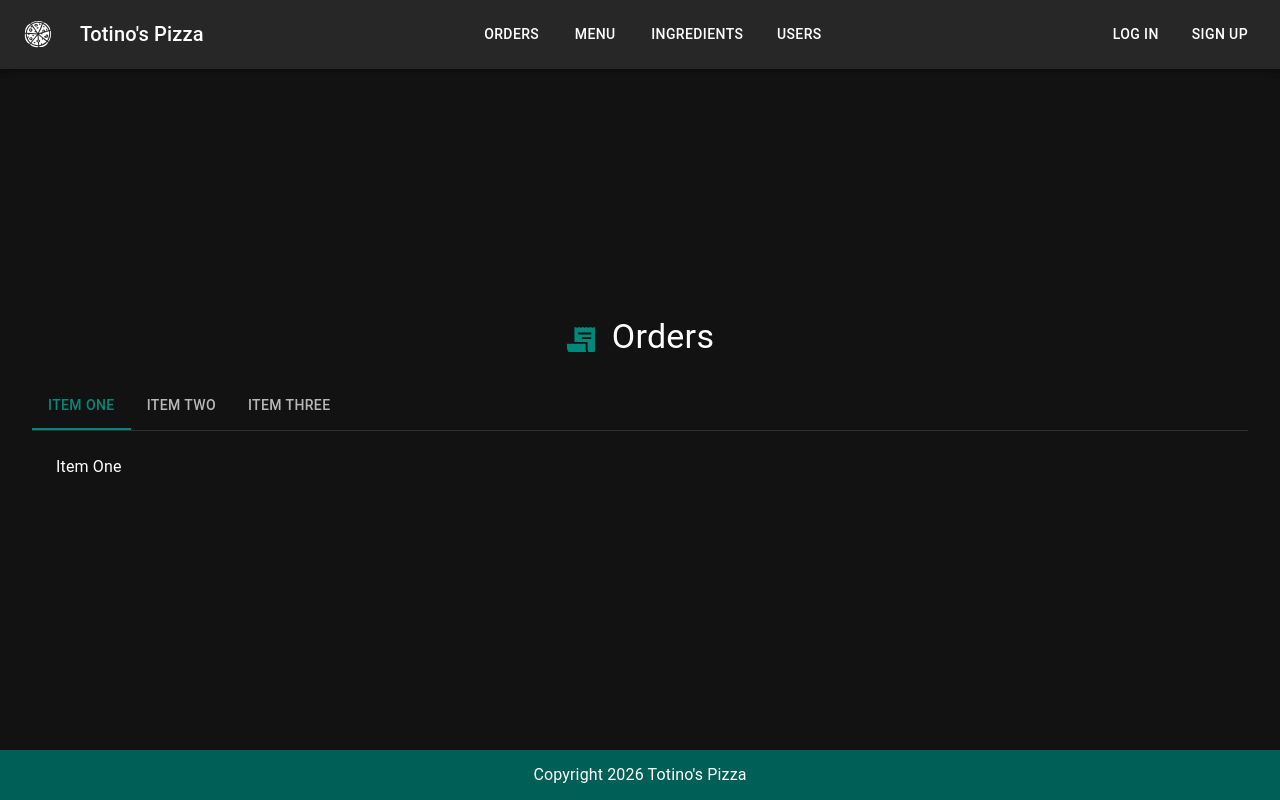
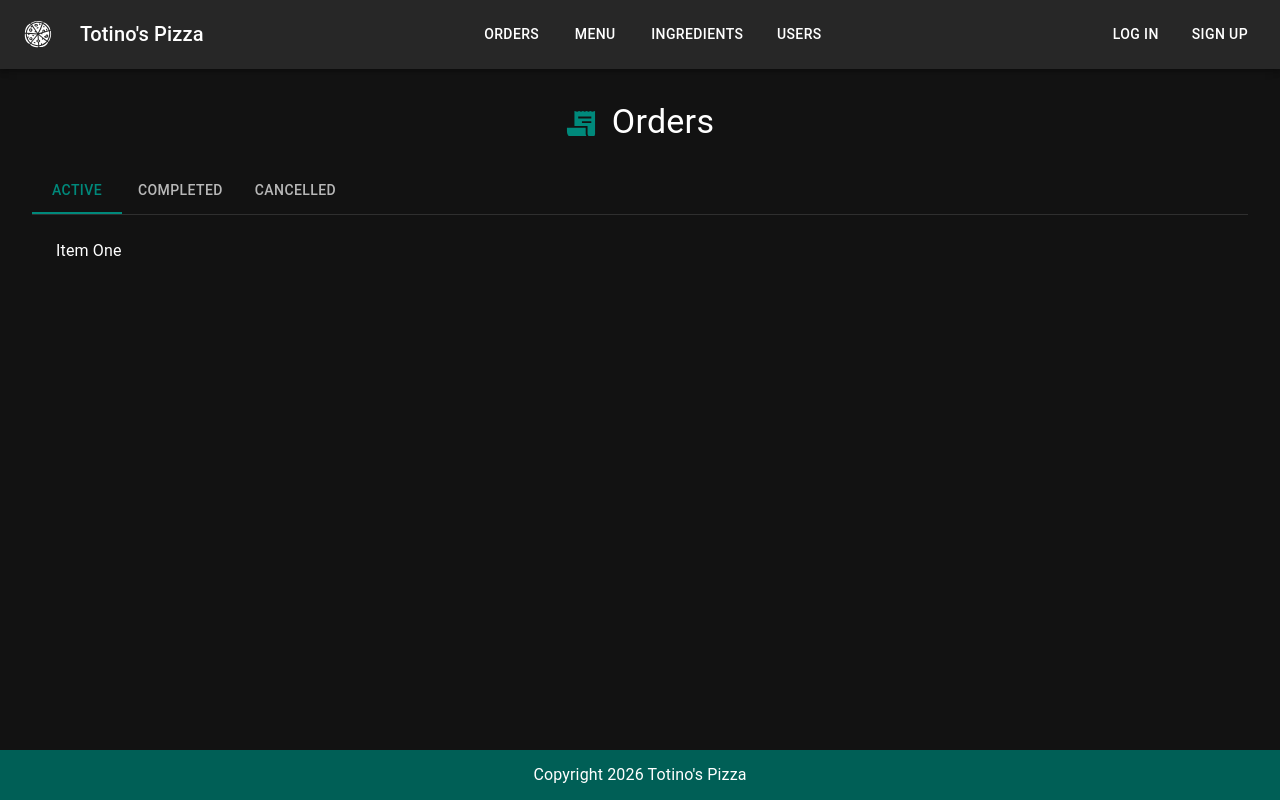
Before and after one commit to mssnvrmr/fe-totinos, a React (Vite) app: page / in a window 1280 px wide. Both pictures are taken after a click on the button "ORDERS". Built offline with nearby package versions, Linux system fonts and the light colour scheme.

Commit message:
Fix Auth issue not saving the role

```diff
--- a/src/api/users.ts
+++ b/src/api/users.ts
@@ -85,10 +85,16 @@ async function register(payload: RegisterPayload): Promise<RegisterResponse> {
 
 async function getUsers(): Promise<User[]> {
   const res = await fetch(`${import.meta.env.VITE_API_URL}/api/users`, {
-    headers: authHeaders(),
+    method: "GET",
+    headers: authHeaders({ "Content-Type": "application/json" }),
   });
-  const data = await res.json();
-  return data;
+
+  if (!res.ok) {
+    const err = await res.json().catch(() => ({}));
+    throw new Error(err.message ?? "Failed to fetch users");
+  }
+
+  return res.json();
 }
 
 async function updateUser(payload: UpdatePayload): Promise<UpdateResponse> {
@@ -140,10 +146,11 @@ export function useSignUp() {
   });
 }
 
-export function useGetUsers() {
+export function useGetUsers(enabled = true) {
   return useQuery({
     queryKey: ["users"],
-    queryFn: () => getUsers()
+    queryFn: () => getUsers(),
+    enabled,
   });
 }
 
--- /dev/null
+++ b/src/components/AdminOrders/AdminOrders.tsx
@@ -0,0 +1,61 @@
+import { Tabs, Tab, Box } from '@mui/material';
+import React, { useState } from 'react';
+
+interface TabPanelProps {
+  children?: React.ReactNode;
+  index: number;
+  value: number;
+}
+
+const CustomTabPanel = (props: TabPanelProps) => {
+  const { children, value, index, ...other } = props;
+
+  return (
+    <div
+      role="tabpanel"
+      hidden={value !== index}
+      id={`simple-tabpanel-${index}`}
+      aria-labelledby={`simple-tab-${index}`}
+      {...other}
+    >
+      {value === index && <Box sx={{ p: 3 }}>{children}</Box>}
+    </div>
+  );
+}
+
+const a11yProps = (index: number) => {
+  return {
+    id: `simple-tab-${index}`,
+    'aria-controls': `simple-tabpanel-${index}`,
+  };
+}
+
+export const AdminOrders = () => {
+  const [value, setValue] = useState(0);
+
+  const handleChange = (event: React.SyntheticEvent, newValue: number) => {
+    setValue(newValue);
+  };
+
+  return (
+    <Box sx={{ width: '100%' }}>
+      <Box sx={{ borderBottom: 1, borderColor: 'divider' }}>
+        <Tabs value={value} onChange={handleChange} aria-label="Admin orders tabs">
+          <Tab label="Active" {...a11yProps(0)} />
+          <Tab label="Completed" {...a11yProps(1)} />
+          <Tab label="Cancelled" {...a11yProps(2)} />
+        </Tabs>
+      </Box>
+      <CustomTabPanel value={value} index={0}>
+        Item One
+      </CustomTabPanel>
+      <CustomTabPanel value={value} index={1}>
+        Item Two
+      </CustomTabPanel>
+      <CustomTabPanel value={value} index={2}>
+        Item Three
+      </CustomTabPanel>
+    </Box>
+
+  );
+};
--- a/src/components/Auth/AuthContext.tsx
+++ b/src/components/Auth/AuthContext.tsx
@@ -18,16 +18,46 @@ interface AuthProviderProps {
   children: ReactNode;
 }
 
+const AUTH_KEYS = ['jwt_token', 'user_name', 'user_role'] as const;
+
+function clearStoredAuth(): void {
+  AUTH_KEYS.forEach((key) => localStorage.removeItem(key));
+}
+
+/** Tokens issued before role was added to the JWT payload fail admin checks with 403. */
+function readTokenPayload(token: string): { role?: string } | null {
+  try {
+    const [, payload] = token.split('.');
+    if (!payload) return null;
+    const normalized = payload.replace(/-/g, '+').replace(/_/g, '/');
+    const padded = normalized.padEnd(normalized.length + ((4 - (normalized.length % 4)) % 4), '=');
+    return JSON.parse(atob(padded)) as { role?: string };
+  } catch {
+    return null;
+  }
+}
+
+function getValidStoredToken(): string | null {
+  const token = localStorage.getItem('jwt_token');
+  if (!token) return null;
+
+  const payload = readTokenPayload(token);
+  if (!payload?.role) {
+    clearStoredAuth();
+    return null;
+  }
+
+  return token;
+}
+
 export const AuthProvider: React.FC<AuthProviderProps> = ({ children }) => {
-  const [token, setToken] = useState<string | null>(() => {
-    return localStorage.getItem('jwt_token');
-  });
-  const [userName, setUserName] = useState<string | null>(() => {
-    return localStorage.getItem('user_name');
-  });
-  const [role, setRole] = useState<UserRole | null>(() => {
-    return localStorage.getItem('user_role') as UserRole | null;
-  });
+  const [token, setToken] = useState<string | null>(getValidStoredToken);
+  const [userName, setUserName] = useState<string | null>(() =>
+    localStorage.getItem('user_name'),
+  );
+  const [role, setRole] = useState<UserRole | null>(
+    () => localStorage.getItem('user_role') as UserRole | null,
+  );
 
   const login = (newToken: string, name: string, role: UserRole): void => {
     localStorage.setItem('jwt_token', newToken);
@@ -39,9 +69,7 @@ export const AuthProvider: React.FC<AuthProviderProps> = ({ children }) => {
   };
 
   const logout = (): void => {
-    localStorage.removeItem('jwt_token');
-    localStorage.removeItem('user_name');
-    localStorage.removeItem('user_role');
+    clearStoredAuth();
     setToken(null);
     setUserName(null);
     setRole(null);
--- a/src/components/UsersTable/UsersTable.tsx
+++ b/src/components/UsersTable/UsersTable.tsx
@@ -12,12 +12,12 @@ import type { User } from '../../interfaces/User';
 import { SearchField } from '../FormFields/SearchField/SearchField';
 
 export const UsersTable = () => {
-  const { data: users = [] } = useGetUsers();
+  const { role, isAuthenticated } = useAuth();
+  const isAdmin = role === UserRolesEnum.ADMIN;
+  const { data: users = [] } = useGetUsers(isAuthenticated && isAdmin);
   const [openModal, setOpenModal] = useState(false);
   const [openDeleteModal, setOpenDeleteModal] = useState(false);
   const [selectedUser, setSelectedUser] = useState<User | undefined>();
-  const { role } = useAuth();
-  const isAdmin = role === UserRolesEnum.ADMIN;
 
   const { mutate: deleteUser, isPending: isDeletingUser } = useDeleteUser();
 
--- a/src/components/templates/Main/Main.tsx
+++ b/src/components/templates/Main/Main.tsx
@@ -5,9 +5,9 @@ import { Footer } from '../../Footer/Footer';
 
 export const Main = ({ children }: { children: React.ReactNode }) => {
   return (
-    <Stack sx={{ display: 'flex', height: '100vh', width: '100vw', alignItems: 'center' }}>
+    <Stack sx={{ display: 'flex', height: '100vh', width: '100vw', justifyContent: 'flex-start' }}>
       <NavBar />
-      <Stack sx={{ width: '100%', flex: 1, p: 4, alignItems: 'center', justifyContent: 'center', gap: 3 }}>
+      <Stack sx={{ width: '100%', flex: 1, p: 4, gap: 3, alignItems: 'center' }}>
         {children}
       </Stack>
       <Footer />
--- a/src/pages/Orders/Orders.tsx
+++ b/src/pages/Orders/Orders.tsx
@@ -1,66 +1,15 @@
 import { Main } from '../../components/Templates/Main/Main';
 import { IoReceiptSharp } from "react-icons/io5";
 import { PageHeader } from '../../components/PageHeader/PageHeader';
-import { Tabs, Tab, Box } from '@mui/material';
-import React, { useState } from 'react';
+import { AdminOrders } from '../../components/AdminOrders/AdminOrders';
 
-interface TabPanelProps {
-  children?: React.ReactNode;
-  index: number;
-  value: number;
-}
-
-const CustomTabPanel = (props: TabPanelProps) => {
-  const { children, value, index, ...other } = props;
-
-  return (
-    <div
-      role="tabpanel"
-      hidden={value !== index}
-      id={`simple-tabpanel-${index}`}
-      aria-labelledby={`simple-tab-${index}`}
-      {...other}
-    >
-      {value === index && <Box sx={{ p: 3 }}>{children}</Box>}
-    </div>
-  );
-}
-
-const a11yProps = (index: number) => {
-  return {
-    id: `simple-tab-${index}`,
-    'aria-controls': `simple-tabpanel-${index}`,
-  };
-}
 
 export const Orders = () => {
-  const [value, setValue] = useState(0);
-
-  const handleChange = (event: React.SyntheticEvent, newValue: number) => {
-    setValue(newValue);
-  };
 
   return (
     <Main>
       <PageHeader title="Orders" icon={<IoReceiptSharp />} />
-      <Box sx={{ width: '100%' }}>
-        <Box sx={{ borderBottom: 1, borderColor: 'divider' }}>
-          <Tabs value={value} onChange={handleChange} aria-label="basic tabs example">
-            <Tab label="Item One" {...a11yProps(0)} />
-            <Tab label="Item Two" {...a11yProps(1)} />
-            <Tab label="Item Three" {...a11yProps(2)} />
-          </Tabs>
-        </Box>
-        <CustomTabPanel value={value} index={0}>
-          Item One
-        </CustomTabPanel>
-        <CustomTabPanel value={value} index={1}>
-          Item Two
-        </CustomTabPanel>
-        <CustomTabPanel value={value} index={2}>
-          Item Three
-        </CustomTabPanel>
-      </Box>
+      <AdminOrders />
     </Main>
   );
 };
```
